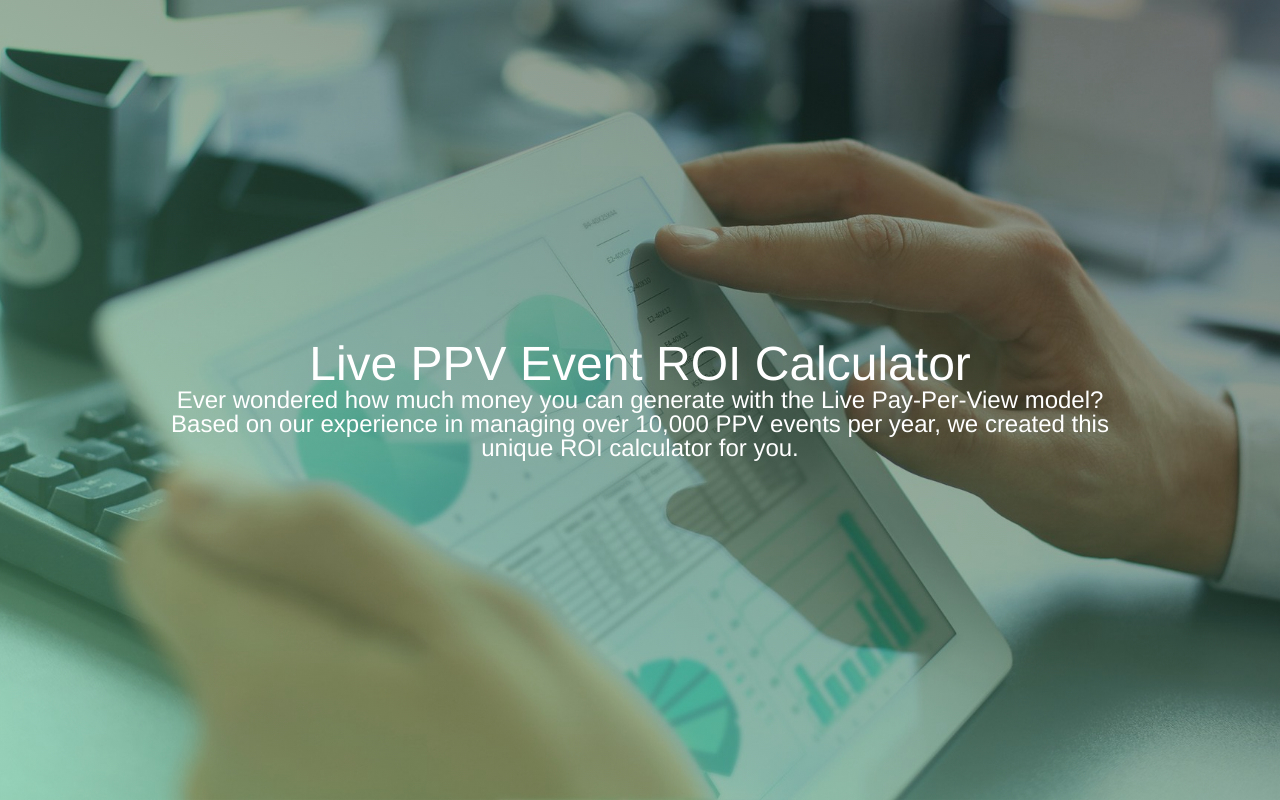
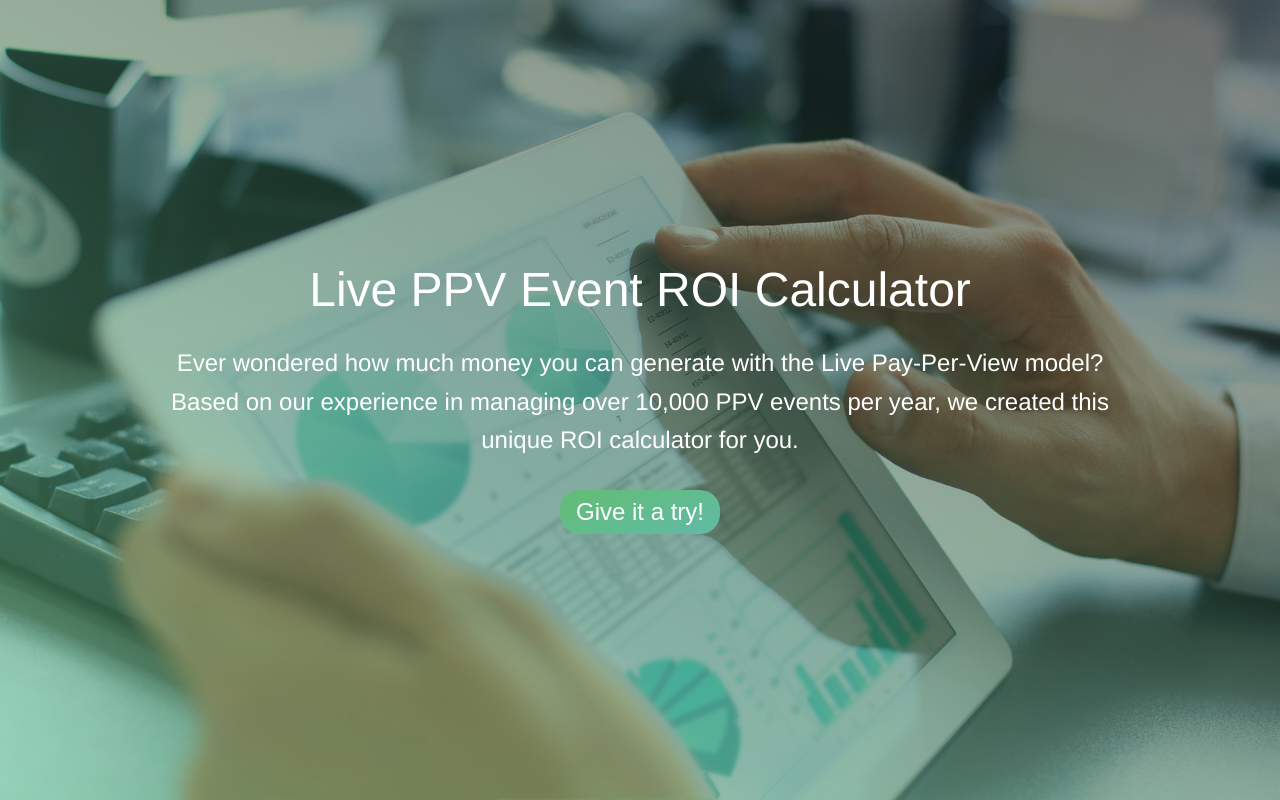
Before and after one commit to pawelacio/roi-calc, a React (Create React App) app: page / in a window 1280 px wide. Built offline with nearby package versions, Linux system fonts and the light colour scheme.

Commit message:
Add basic button component

```diff
--- /dev/null
+++ b/src/components/button/button.styled.js
@@ -0,0 +1,26 @@
+import styled, { css } from 'styled-components';
+
+export const Button = styled.button`
+  max-width: 200px;
+  font-size: 24px;
+  padding: 8px 16px;
+  margin: 20px 0;
+  text-align: center;
+  color: #FFFFFF;
+  transition: opacity .3s;
+  background: linear-gradient(-21deg, rgb(97, 186, 166), rgb(99, 189, 116));
+
+  ${ props => props.center && css`
+    margin-left: auto;
+    margin-right: auto;
+  `}
+
+  &:hover {
+    cursor: pointer;
+    opacity: .7;
+  }
+`;
+
+export const RoundButton = styled(Button)`
+  border-radius: 20px;
+`;
--- a/src/components/roiCalcForm/steps/welcome/welcome.component.js
+++ b/src/components/roiCalcForm/steps/welcome/welcome.component.js
@@ -1,4 +1,5 @@
 import React from 'react';
+import { RoundButton } from '../../../button/button.styled';
 
 import {
   StepWrap,
@@ -11,6 +12,7 @@ class Welcome extends React.Component {
   render() {
     const {
       currentStep,
+      onNextStep,
     } = this.props;
 
     if (currentStep !== 0)
@@ -25,6 +27,12 @@ class Welcome extends React.Component {
           Ever wondered how much money you can generate with the Live Pay-Per-View model? Based on our
           experience in managing over 10,000 PPV events per year, we created this unique ROI calculator for you.
         </Text>
+        <RoundButton
+          onClick={ () => onNextStep() }
+          center
+        >
+          Give it a try!
+        </RoundButton>
       </StepWrap>
     )
   }
--- a/src/components/roiCalcForm/steps/welcome/welcome.styled.js
+++ b/src/components/roiCalcForm/steps/welcome/welcome.styled.js
@@ -11,10 +11,13 @@ export const Title = styled.h1`
   font-size: 48px;
   text-align: center;
   color: #FFFFFF;
+  margin: 20px 0;
 `;
 
 export const Text = styled.div`
   font-size: 24px;
+  line-height: 1.6;
   text-align: center;
   color: #FFFFFF;
+  margin: 10px 0;
 `;
--- a/src/reset.css
+++ b/src/reset.css
@@ -364,3 +364,12 @@ textarea {
     color: #000;
     padding: 0.2em 0;
 }
+
+button {
+    border: none;
+    margin: 0;
+    padding: 0;
+    width: auto;
+    overflow: visible;
+    background: transparent;
+}
```
